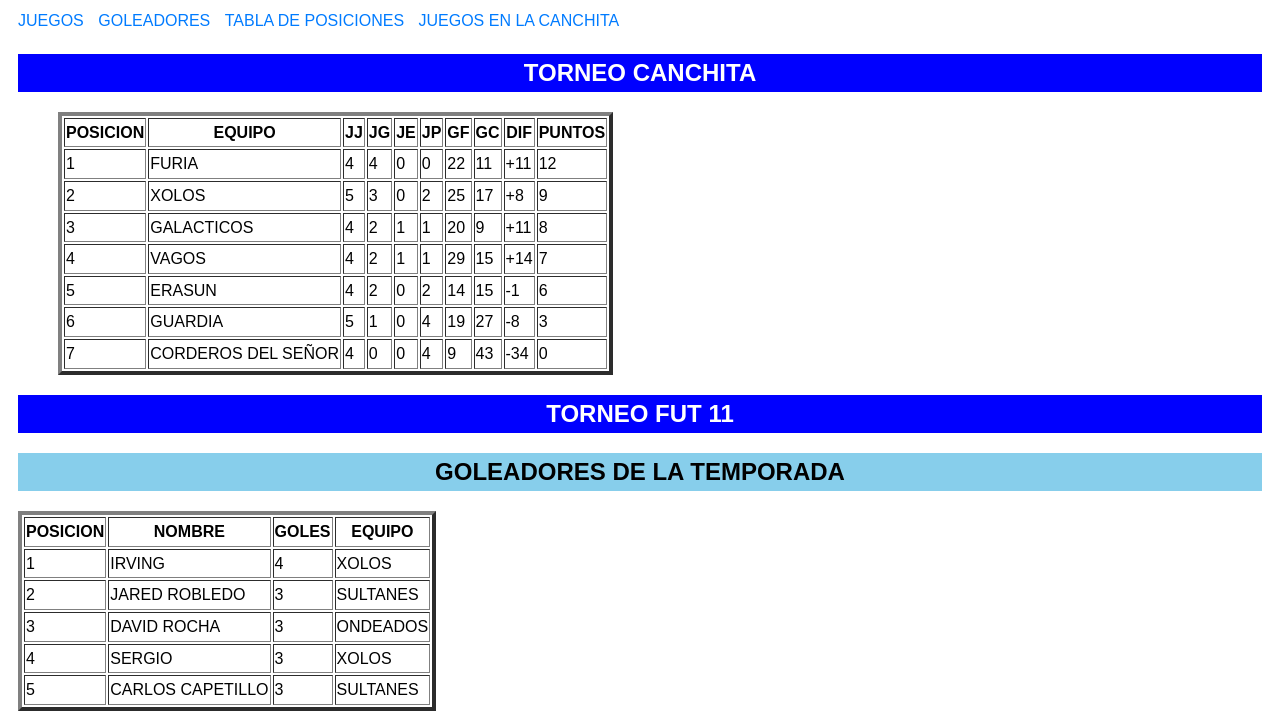
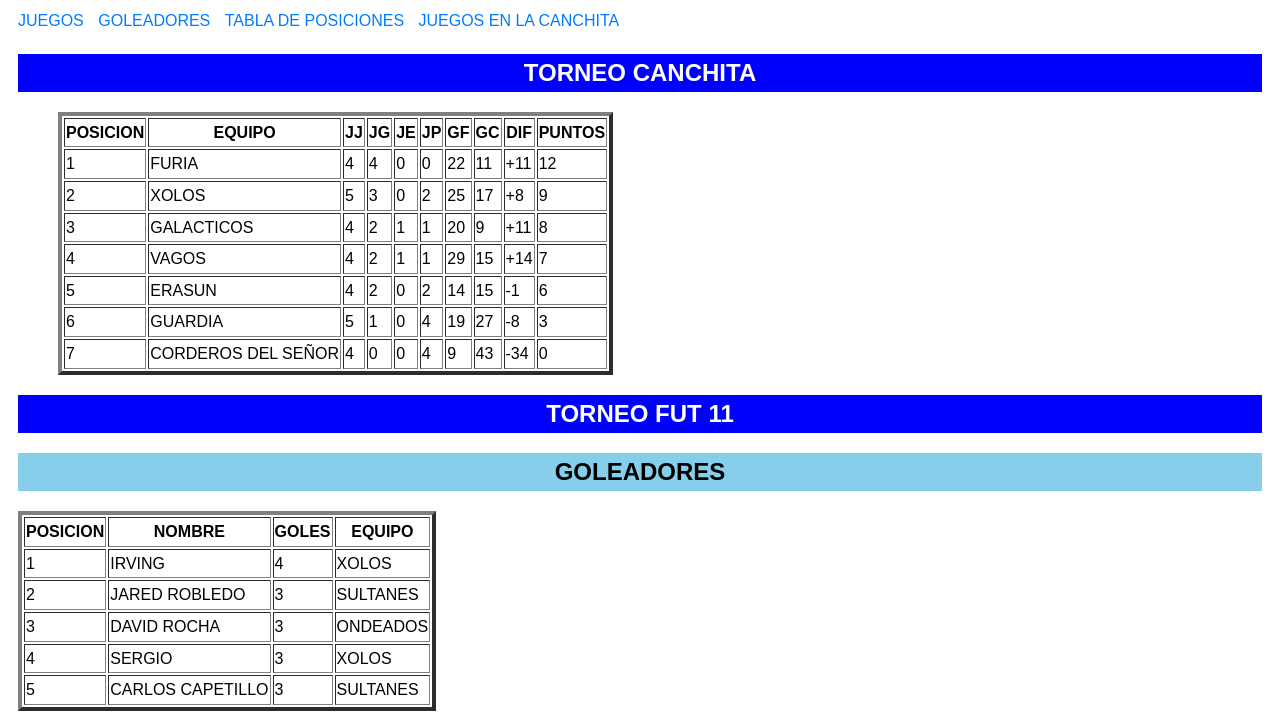
Before and after one commit to diezey/.com, a plain HTML site: page index.html in a window 1280 px wide. Shown: the part 86-800 px from the top of the page. Drawn offline with Linux system fonts and the light colour scheme.

Commit message:
Update index.html

```diff
--- a/index.html
+++ b/index.html
@@ -194,7 +194,7 @@ href="#LIGA">JUEGOS</a></li>
 
           </section>
         <section id="GOLEADORES">
-            <h2 align="center"; style="background-color:skyblue;">GOLEADORES DE LA TEMPORADA </h2>
+            <h2 align="center"; style="background-color:skyblue;">GOLEADORES </h2>
             <table border="4">
             <thead>
                 <tr>
```
